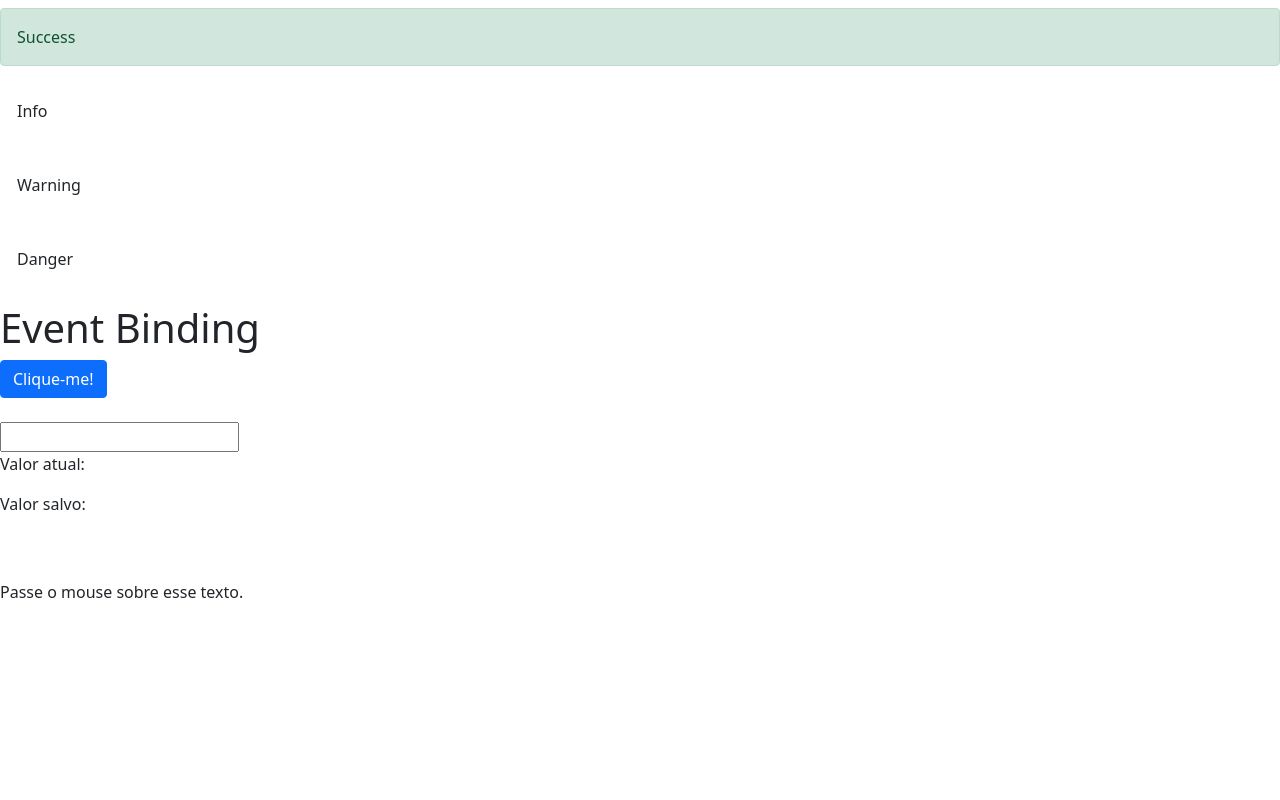
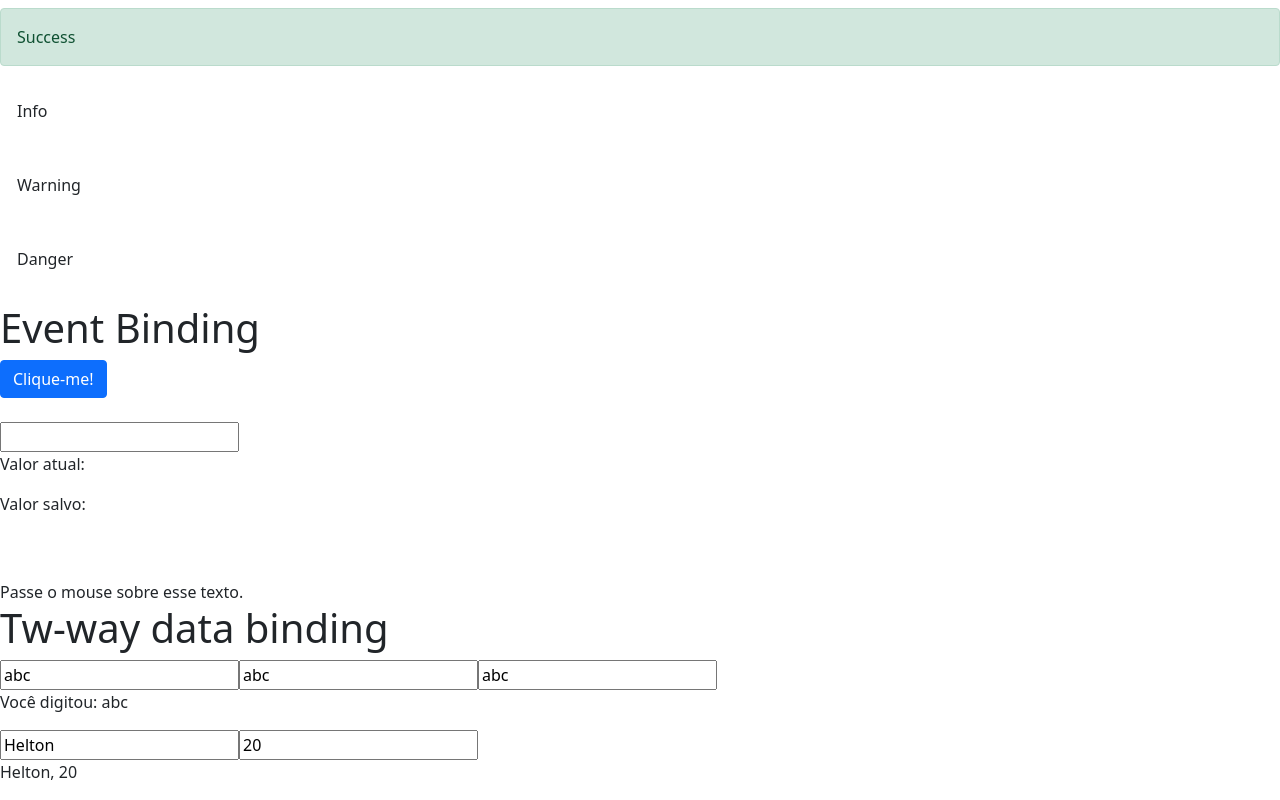
Before and after one commit to heltonricardo/estudo-angular, an Angular app in the folder projeto002data-binding/: page / in a window 1280 px wide. Shown: the part 644-1444 px from the top of the page. Before the commit the page ends 1248 px from the top, so only its background shows below. Built offline with nearby package versions, Linux system fonts and the light colour scheme.

Commit message:
two way data binding

```diff
--- a/projeto002data-binding/src/app/data-binding/data-binding.component.html
+++ b/projeto002data-binding/src/app/data-binding/data-binding.component.html
@@ -105,3 +105,5 @@
     </div>
   </article>
 </section>
+
+<app-meu-form></app-meu-form>
--- /dev/null
+++ b/projeto002data-binding/src/app/meu-form/meu-form.component.html
@@ -0,0 +1,21 @@
+<section>
+  <article>
+    <h1>Tw-way data binding</h1>
+    <div>
+      <input
+        type="text"
+        [value]="nome"
+        (input)="nome = $any($event.target).value"
+      />
+      <input type="text" [ngModel]="nome" (ngModelChange)="nome = $event" />
+      <input type="text" [(ngModel)]="nome" />
+      <p>Você digitou: {{ nome }}</p>
+    </div>
+
+    <div>
+      <input type="text" [(ngModel)]="pessoa.nome" />
+      <input type="text" [(ngModel)]="pessoa.idade" />
+      <p>{{ pessoa.nome }}, {{ pessoa.idade }}</p>
+    </div>
+  </article>
+</section>
--- /dev/null
+++ b/projeto002data-binding/src/app/meu-form/meu-form.component.ts
@@ -0,0 +1,19 @@
+import { Component, OnInit } from '@angular/core';
+
+@Component({
+  selector: 'app-meu-form',
+  templateUrl: './meu-form.component.html',
+  styleUrls: ['./meu-form.component.css'],
+})
+export class MeuFormComponent implements OnInit {
+  nome: string = 'abc';
+
+  pessoa: any = {
+    nome: 'Helton',
+    idade: 20,
+  };
+
+  constructor() {}
+
+  ngOnInit(): void {}
+}
```
Also changed, not shown: projeto002data-binding/src/app/app.module.ts (+7 -9 lines), projeto002data-binding/src/app/meu-form/meu-form.module.ts (added, +11 -0 lines), projeto002data-binding/src/app/meu-form/meu-form.component.css (added), 2 other files (tests, documents, lock files or other folders).
